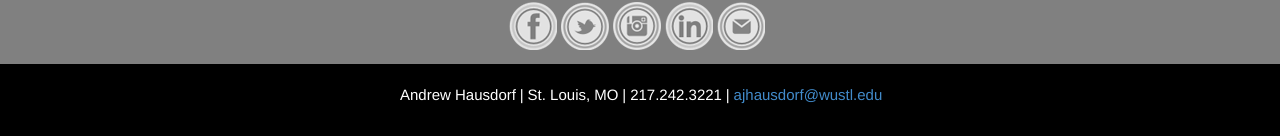
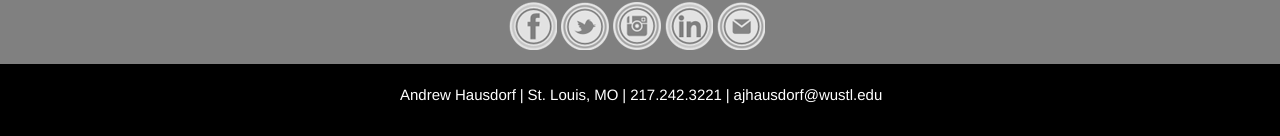
Before and after one commit to ajhausdorf/portfolio, a plain HTML site: page travels.html in a window 1280 px wide. Shown: the part 1336-1472 px from the top of the page. Drawn offline with nearby package versions, Linux system fonts and the light colour scheme.

Commit message:
fix email link on travels.html

```diff
--- a/travels.html
+++ b/travels.html
@@ -64,7 +64,7 @@
       <li>|</li>
       <li> 217.242.3221 </li>
       <li>|</li>
-      <li><a href="mailto:ajhausdorf@wustl.edu">ajhausdorf@wustl.edu</a></li>
+      <li>ajhausdorf@wustl.edu</li>
     </ul>
   </div>
 </footer>
```
